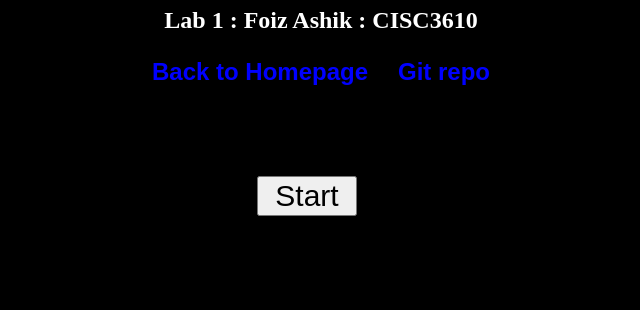
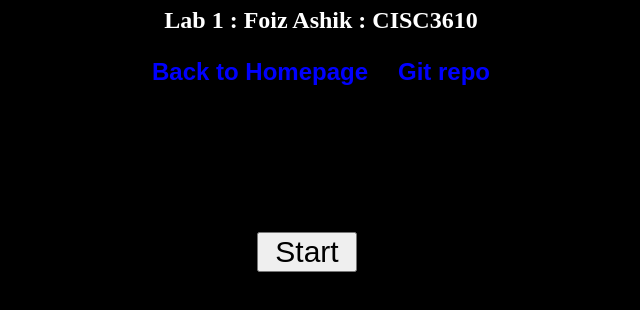
Before and after one commit to Foiz-Ashik/lab2, a plain HTML site: page index.html in a window 1280 px wide. Shown: the whole page, without its empty margins (319-959 px from the left). Drawn offline with Linux system fonts and the light colour scheme.

Commit message:
Update index.html

```diff
--- a/index.html
+++ b/index.html
@@ -38,7 +38,7 @@
     .centerbtn {
     margin: 0;
     position: absolute;
-    top: 18%;
+    top: 25%;
     left: 45%;
 
 }
```
